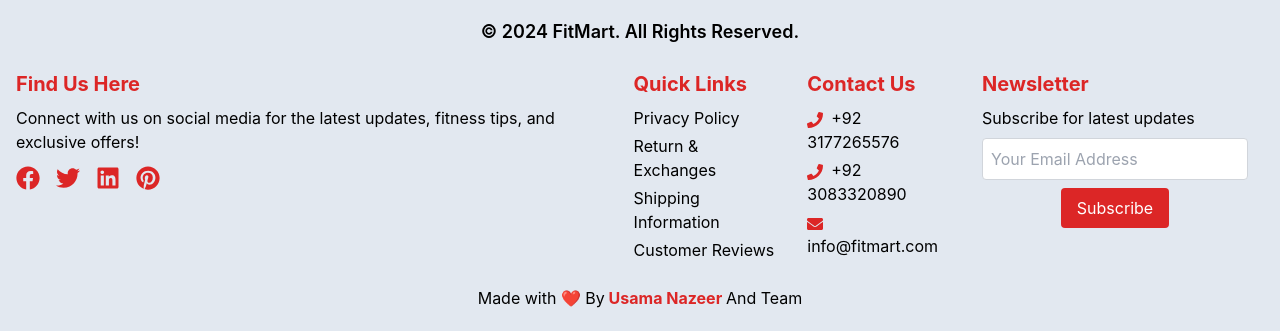
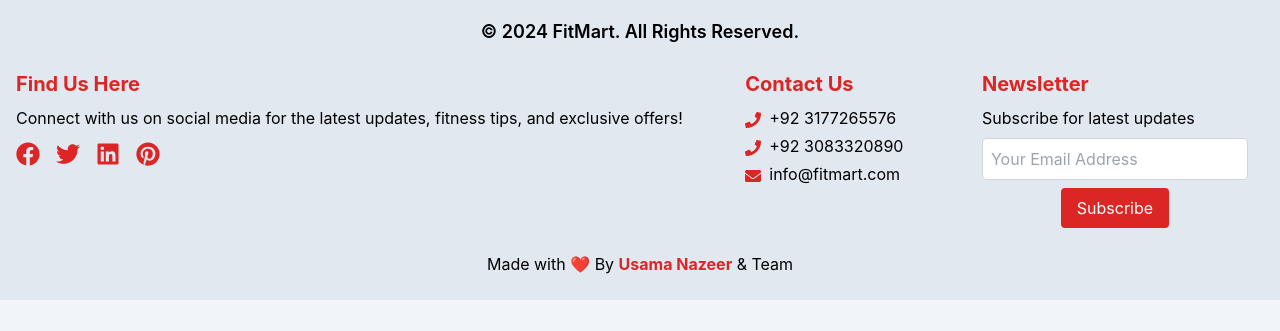
Before and after one commit to usamanazir75/FitMart, a React (Create React App) app in the folder frontend/: page / in a window 1280 px wide. Shown: the part 4918-5249 px from the top of the page. After the commit the page ends 5218 px from the top, so only its background shows below. Built offline with nearby package versions, Linux system fonts and the light colour scheme; no server answers.

Commit message:
footer updated

```diff
--- a/frontend/src/components/Footer.js
+++ b/frontend/src/components/Footer.js
@@ -19,6 +19,7 @@
   return (
     <footer className="bg-slate-200 relative bottom-0 w-full">
       <div className="container mx-auto py-6 px-4">
+        {/* Main Title Animation */}
         <motion.div
           initial={{ opacity: 0, y: 20 }}
           whileInView={{ opacity: 1, y: 0 }}
@@ -32,7 +33,7 @@
         </motion.div>
 
         <div className="flex flex-col lg:flex-row justify-between items-center lg:items-start space-y-6 lg:space-y-0">
-          {/* Find Us Here Section */}
+          {/* Find Us Here Section with Cool Animation */}
           <motion.div
             initial={{ opacity: 0, x: -20 }}
             whileInView={{ opacity: 1, x: 0 }}
@@ -50,26 +51,11 @@
             </div>
           </motion.div>
 
-          {/* Quick Links Section */}
+          {/* Contact Us Section with Cool Animation */}
           <motion.div
             initial={{ opacity: 0, x: 20 }}
             whileInView={{ opacity: 1, x: 0 }}
             transition={{ duration: 0.8, delay: 0.4 }}
-            viewport={{ once: false }}
-            className="box text-center lg:text-left lg:mx-4"
-          >
-            <h3 className="text-xl font-bold mb-2 text-red-600">Quick Links</h3>
-            <a href="#" className="block text-black mb-1">Privacy Policy</a>
-            <a href="#" className="block text-black mb-1">Return & Exchanges</a>
-            <a href="#" className="block text-black mb-1">Shipping Information</a>
-            <a href="#" className="block text-black">Customer Reviews</a>
-          </motion.div>
-
-          {/* Contact Us Section */}
-          <motion.div
-            initial={{ opacity: 0, x: 20 }}
-            whileInView={{ opacity: 1, x: 0 }}
-            transition={{ duration: 0.8, delay: 0.6 }}
             viewport={{ once: false }}
             className="box text-center lg:text-left lg:mx-4"
           >
@@ -79,11 +65,11 @@
             <p className="text-black"><FaEnvelope className="inline-block mr-2 text-red-600" />info@fitmart.com</p>
           </motion.div>
 
-          {/* Newsletter Section */}
+          {/* Newsletter Section with Cool Animation */}
           <motion.div
             initial={{ opacity: 0, x: 20 }}
             whileInView={{ opacity: 1, x: 0 }}
-            transition={{ duration: 0.8, delay: 0.8 }}
+            transition={{ duration: 0.8, delay: 0.6 }}
             viewport={{ once: false }}
             className="box text-center lg:text-left lg:mx-4"
           >
@@ -108,8 +94,9 @@
           </motion.div>
         </div>
 
+        {/* Footer Note */}
         <div className="text-center mt-6">
-          <p className="text-black">Made with ❤️ By<span className="text-red-600 font-bold"> Usama Nazeer </span> And Team</p>
+          <p className="text-black">Made with ❤️ By <span className="text-red-600 font-bold">Usama Nazeer</span> & Team</p>
         </div>
       </div>
     </footer>
```
